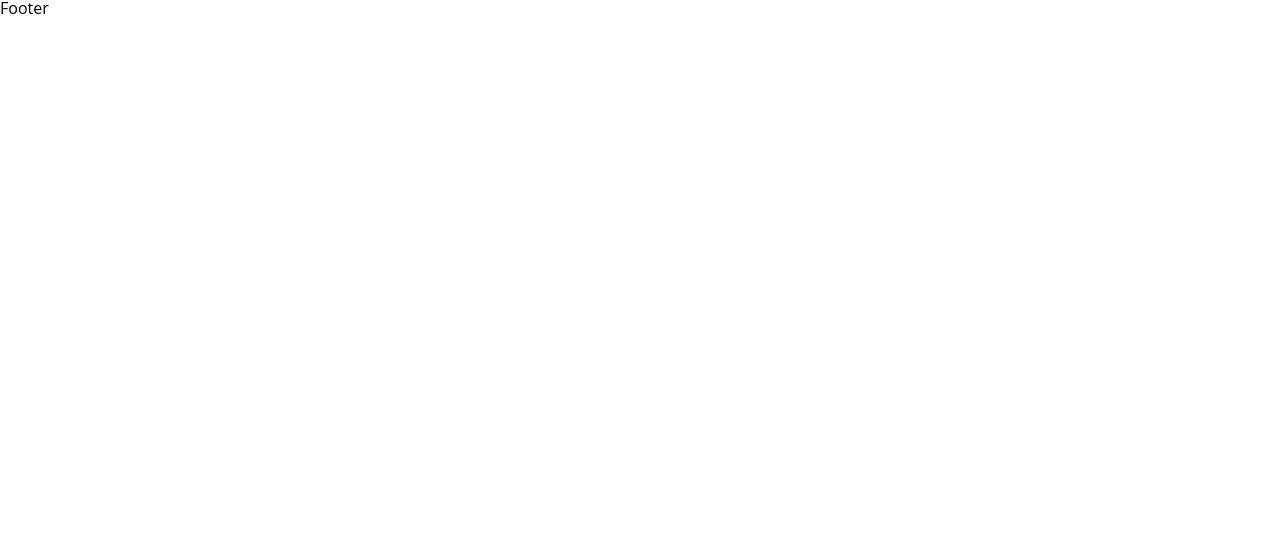
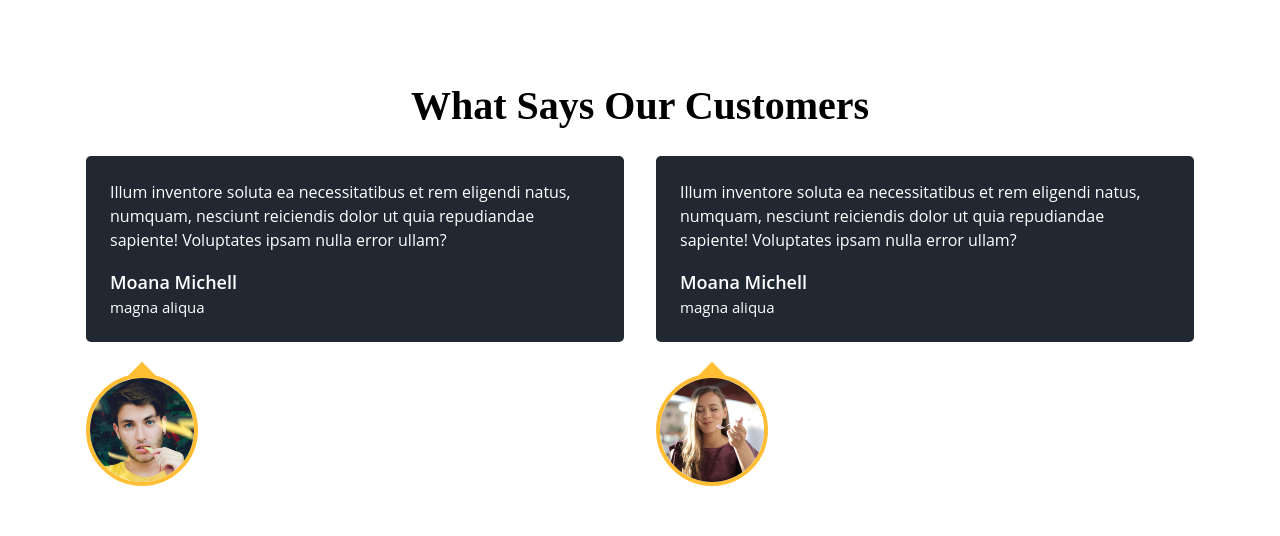
Before and after one commit to zehraikizler/food-ordering, a Next.js app: page / in a window 1280 px wide. Shown: the part 3959-4495 px from the top of the page. Before the commit the page ends 3979 px from the top, so only its background shows below. Built offline with nearby package versions, Linux system fonts and the light colour scheme.

Commit message:
customers comp added

```diff
--- /dev/null
+++ b/components/customers/CustomerItem.jsx
@@ -0,0 +1,32 @@
+import React from "react";
+import Image from "next/image";
+
+const CustomerItem = ({ imgSrc }) => {
+  return (
+    <div className="mt-5 mx-4">
+      <div className="p-6 bg-secondary text-white rounded-[5px]">
+        <p>
+          Illum inventore soluta ea necessitatibus et rem eligendi natus,
+          numquam, nesciunt reiciendis dolor ut quia repudiandae sapiente!
+          Voluptates ipsam nulla error ullam?
+        </p>
+        <div className="flex flex-col mt-4">
+          <span className="text-lg font-semibold">Moana Michell</span>
+          <span className="text-[15px]">magna aliqua</span>
+        </div>
+      </div>
+
+      <div className="relative w-28 h-28 border-4 rounded-full border-primary mt-8 before:content[''] before:absolute before:top-1 flex justify-center before:bg-primary before:w-5 before:h-5 before:-translate-y-4 before:rotate-45">
+        <Image
+          src={imgSrc}
+          alt="person"
+          fill
+          contain="true"
+          className="rounded-full"
+        />
+      </div>
+    </div>
+  );
+};
+
+export default CustomerItem;
--- /dev/null
+++ b/components/customers/Customers.jsx
@@ -0,0 +1,66 @@
+import React from "react";
+import Title from "../ui/Title";
+import CustomerItem from "./CustomerItem";
+import Slider from "react-slick";
+import { IoIosArrowBack, IoIosArrowForward } from "react-icons/io";
+
+const Customers = () => {
+  function NextBtn({ onClick }) {
+    return (
+      <button
+        className="absolute -bottom-1/2 left-1/2 bg-primary flex items-center justify-center w-10 h-10 rounded-full text-white"
+        onClick={onClick}
+      >
+        <IoIosArrowForward />
+      </button>
+    );
+  }
+
+  function PrevBtn({ onClick }) {
+    return (
+      <button
+        className="absolute -bottom-1/2 right-1/2 bg-primary flex items-center justify-center w-10 h-10 rounded-full text-white mr-2"
+        onClick={onClick}
+      >
+        <IoIosArrowBack />
+      </button>
+    );
+  }
+
+  const settings = {
+    dots: false,
+    infinite: true,
+    speed: 500,
+    slidesToShow: 2,
+    slidesToScroll: 1,
+    autoplay: true,
+    autoplaySpeed: 3500,
+    arrows: true,
+    nextArrow: <NextBtn />,
+    prevArrow: <PrevBtn />,
+    responsive: [
+      {
+        breakpoint: 768,
+        settings: {
+          slidesToShow: 1,
+        },
+      },
+    ],
+  };
+  return (
+    <div className="container mx-auto my-20">
+      <Title addClass="text-[40px] text-center">What Says Our Customers</Title>
+
+      <Slider {...settings}>
+        <CustomerItem imgSrc="/images/client1.jpg" />
+        <CustomerItem imgSrc="/images/client2.jpg" />
+        <CustomerItem imgSrc="/images/client1.jpg" />
+        <CustomerItem imgSrc="/images/client2.jpg" />
+        <CustomerItem imgSrc="/images/client1.jpg" />
+        <CustomerItem imgSrc="/images/client2.jpg" />
+      </Slider>
+    </div>
+  );
+};
+
+export default Customers;
--- a/pages/home/index.jsx
+++ b/pages/home/index.jsx
@@ -2,6 +2,7 @@ import React from "react";
 import About from "../../components/About";
 import Campaigns from "../../components/Campaigns";
 import Carousel from "../../components/Carousel";
+import Customers from "../../components/customers/Customers";
 import MenuWrapper from "../../components/product/MenuWrapper";
 import Reservation from "../../components/Reservation";
 
@@ -13,6 +14,7 @@ const Index = () => {
       <MenuWrapper />
       <About />
       <Reservation />
+      <Customers />
     </div>
   );
 };
```
Also changed, not shown: public/images/client1.jpg (added), public/images/client2.jpg (added).
